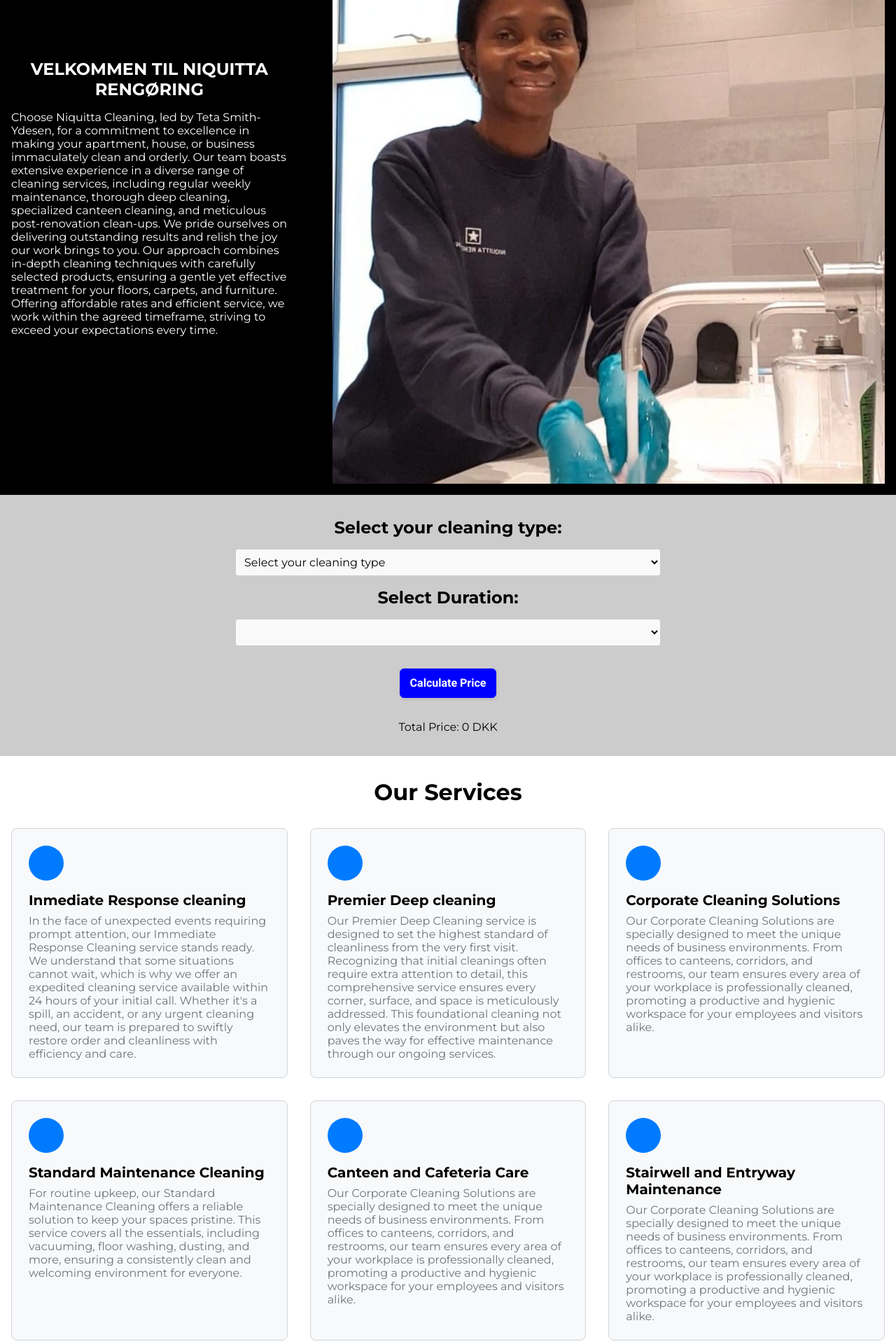
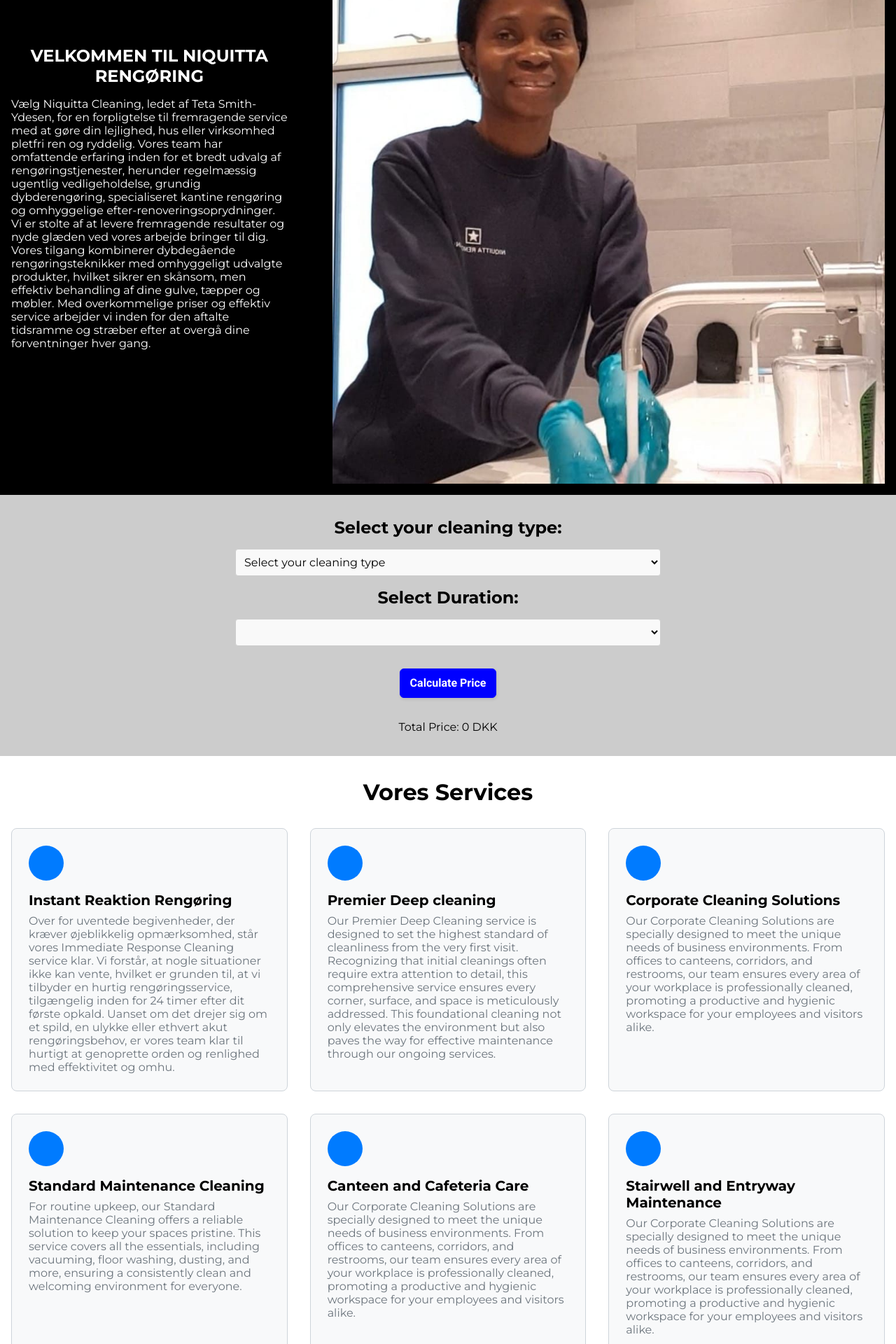
Before and after one commit to druinha/niquitta, an Angular app: page / in a window 1280 px wide. Shown: the part 760-2680 px from the top of the page at 70% size. Built offline with nearby package versions, Linux system fonts and the light colour scheme.

Commit message:
translating to danish

```diff
--- a/src/app/footer/footer.component.html
+++ b/src/app/footer/footer.component.html
@@ -54,8 +54,8 @@
             <div class="item">
                 <div class="bt_wrap">
                     <a href="https://www.facebook.com/profile.php?id=100032837507615" target="_blank" class="box">
-                        <i class="icon3d fa fa-facebook"></i>
-                        <i class="icon2 fa fa-facebook"></i>
+                        <i class="icon3d fa-brands fa-facebook"></i>
+                        <i class="icon2 fa-brands fa-facebook"></i>
                     </a>
                 </div>
                 <div class="text">
--- a/src/app/main-content/main-content.component.html
+++ b/src/app/main-content/main-content.component.html
@@ -18,7 +18,8 @@
             </div>
         </div>
         <div class="title">
-            <h2>We'll Make Your Business or Home Sparkle Like Never Before!</h2>
+            <!-- <h2>We'll Make Your Business or Home Sparkle Like Never Before!</h2> -->
+            <h2>Vi vil få din virksomhed eller dit hjem til at skinne som aldrig før!</h2>
         </div>
         <div class="header-images">
             <img src="../../assets/img/1.png" alt="">
@@ -30,7 +31,7 @@
     <div class="welcome">
         <div class="text">
             <h2>VELKOMMEN TIL NIQUITTA RENGØRING</h2>
-            <p>Choose Niquitta Cleaning, led by Teta Smith-Ydesen, for a commitment to excellence in making your
+            <!-- <p>Choose Niquitta Cleaning, led by Teta Smith-Ydesen, for a commitment to excellence in making your
                 apartment, house,
                 or business immaculately clean and orderly. Our team boasts extensive experience in a diverse range of
                 cleaning
@@ -42,7 +43,21 @@
                 gentle yet
                 effective treatment for your floors, carpets, and furniture. Offering affordable rates and efficient
                 service, we
-                work within the agreed timeframe, striving to exceed your expectations every time.</p>
+                work within the agreed timeframe, striving to exceed your expectations every time.</p> -->
+            <p>Vælg Niquitta Cleaning, ledet af Teta Smith-Ydesen, for en forpligtelse til fremragende service med at
+                gøre din
+                lejlighed, hus eller virksomhed pletfri ren og ryddelig. Vores team har omfattende erfaring inden for et
+                bredt udvalg af
+                rengøringstjenester, herunder regelmæssig ugentlig vedligeholdelse, grundig dybderengøring,
+                specialiseret kantine
+                rengøring og omhyggelige efter-renoveringsoprydninger. Vi er stolte af at levere fremragende resultater
+                og nyde glæden
+                ved vores arbejde bringer til dig. Vores tilgang kombinerer dybdegående rengøringsteknikker med
+                omhyggeligt udvalgte
+                produkter, hvilket sikrer en skånsom, men effektiv behandling af dine gulve, tæpper og møbler. Med
+                overkommelige priser
+                og effektiv service arbejder vi inden for den aftalte tidsramme og stræber efter at overgå dine
+                forventninger hver gang.</p>
         </div>
         <div class="img">
             <img src="../../assets/img/434074536_1066756314428942_5272386139746949908_n.jpg" alt="">
@@ -52,13 +67,15 @@
         <app-price-selection></app-price-selection>
     </div>
     <div class="our-services" id="services">
-        <h2>Our Services</h2>
+        <!-- <h2>Our Services</h2> -->
+        <h2>Vores Services</h2>
         <div class="services-grid">
             <div class="service-item">
                 <div class="icon"></div>
                 <div class="text">
-                    <h4>Inmediate Response cleaning</h4>
-                    <p>In the face of unexpected events requiring prompt attention, our Immediate Response Cleaning
+                    <!-- <h4>Inmediate Response cleaning</h4> -->
+                    <h4>Instant Reaktion Rengøring</h4>
+                    <!-- <p>In the face of unexpected events requiring prompt attention, our Immediate Response Cleaning
                         service
                         stands ready. We
                         understand that some situations cannot wait, which is why we offer an expedited cleaning
@@ -67,7 +84,16 @@
                         hours of your initial call. Whether it's a spill, an accident, or any urgent cleaning need,
                         our team
                         is prepared to
-                        swiftly restore order and cleanliness with efficiency and care.</p>
+                        swiftly restore order and cleanliness with efficiency and care.</p> -->
+                    <p>Over for uventede begivenheder, der kræver øjeblikkelig opmærksomhed, står vores Immediate
+                        Response Cleaning service
+                        klar. Vi forstår, at nogle situationer ikke kan vente, hvilket er grunden til, at vi tilbyder en
+                        hurtig
+                        rengøringsservice, tilgængelig inden for 24 timer efter dit første opkald. Uanset om det drejer
+                        sig om et spild, en
+                        ulykke eller ethvert akut rengøringsbehov, er vores team klar til hurtigt at genoprette orden og
+                        renlighed med
+                        effektivitet og omhu.</p>
                 </div>
             </div>
             <div class="service-item">
```
